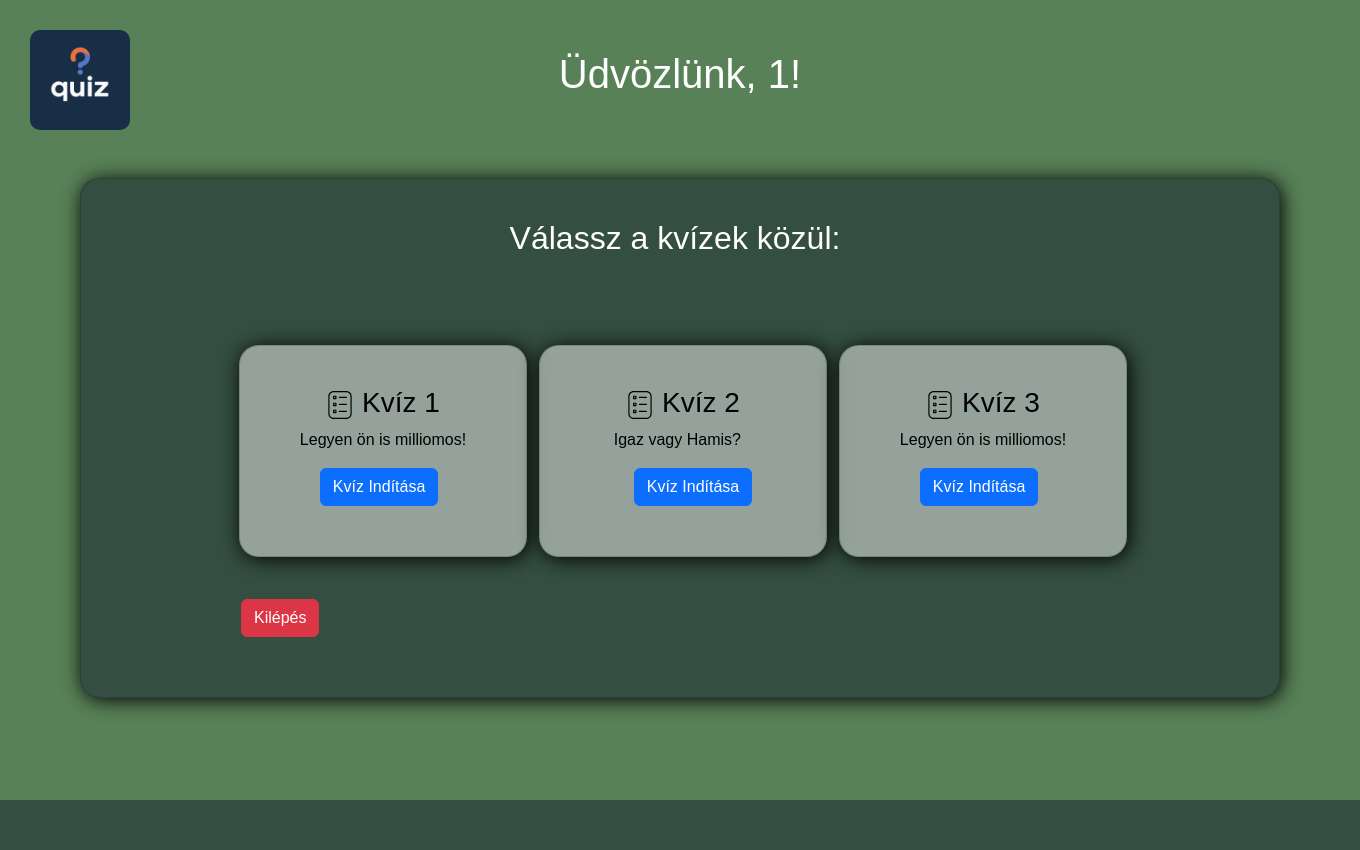
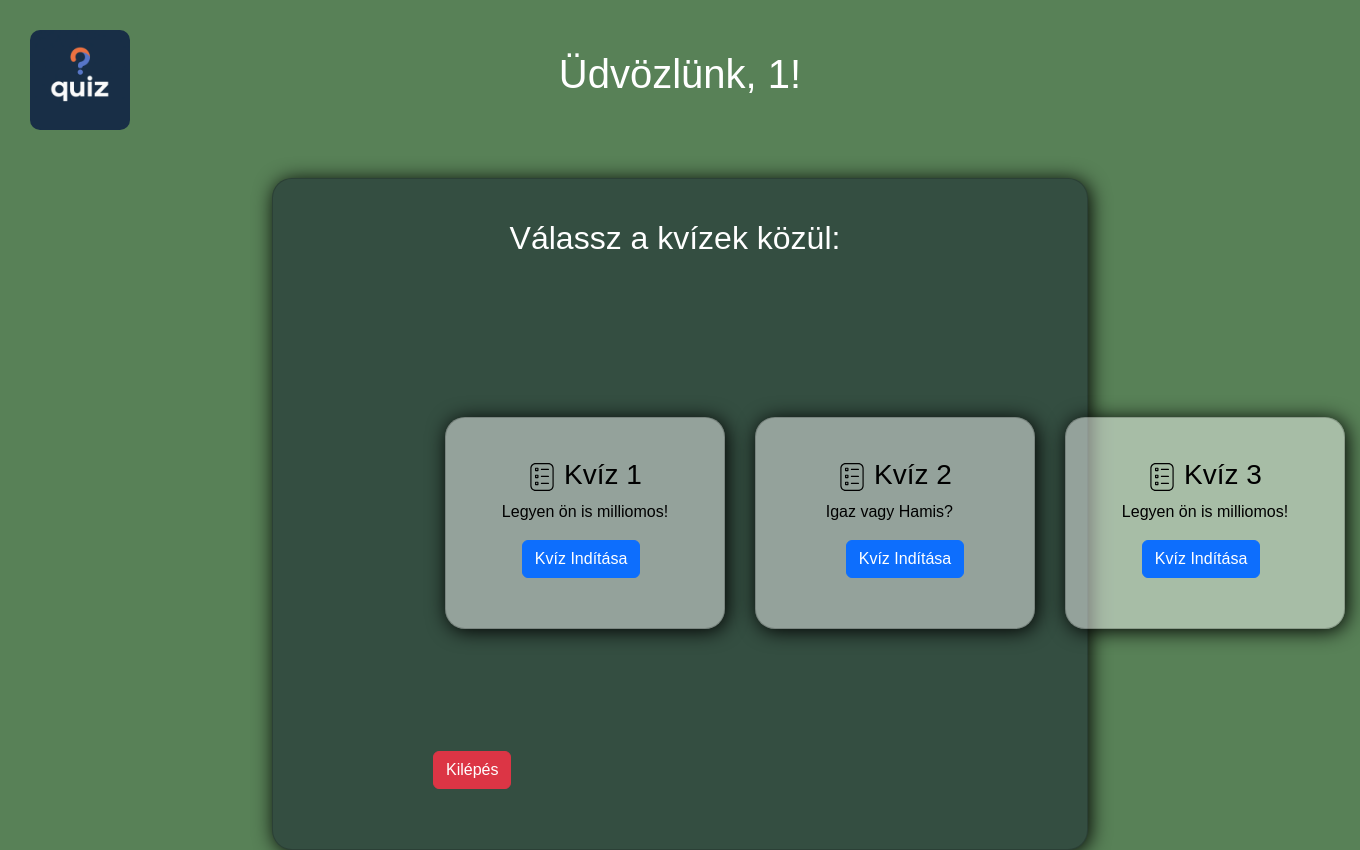
Before and after one commit to mikeczlilla/Quiz, a PHP site: page /fooldal.php in a window 1360 px wide. Before the commit the page ends 800 px from the top, so only its background shows below. Run offline with PHP 8.4, Linux system fonts and the light colour scheme; the visitor is signed in with stand-in values (Sample User, id 1).

Commit message:
reszponzivitás
in progress...

```diff
--- a/frontend/css/fooldal.css
+++ b/frontend/css/fooldal.css
@@ -6,7 +6,7 @@
 .card {
   background-color: #344e41;
   color: white;
-  max-width: 1200px;
+  width: 60%;
   margin-left: auto;
   margin-right: auto;
   margin-top: 80px;
@@ -49,17 +49,28 @@
   left: 795px;
 }
 .container {
-  height: auto;
+  height: auto; /*
   display: grid;
   grid-template-columns: 300px 300px 300px;
   grid-template-rows: auto;
   justify-items: center;
-  align-items: center;
+  align-items: center; */
+
+  /* box model properties */
+  margin: 3rem auto;
+  padding: 2rem;
+
+  /* display properties */
+  display: grid;
+  grid-template-columns: repeat(5,1fr);
+  place-items: center;
+  gap: 20px 30px;
 }
-#kartya {
+#kartya1, #kartya2, #kartya3 {
   background-color: rgba(255, 255, 255, 0.473);
   color: black;
   max-height: 300px;
+  width: 280px;
 }
 .logo{
   width: 100px;
@@ -82,18 +93,20 @@
 a{
   margin-left: 20px;
 }
-
+/*
 @media (width < 600px) {
   .card {
     max-width: 600px;
-  }
+  }210
   #txtarea {
     width: max-content;
   }
-}
-@media (width < 900px) {
+} */
+/* @media screen and (min-width < 600px) and (max-width > 900px) {
   .card {
-    max-width: 600px;
+    margin-left: auto;
+    margin-right: auto;
+
   }
   #txtarea {
     width: 400px;
@@ -106,4 +119,25 @@
     margin-right: 0;
     margin-top: 20px;
   }
+} */
+
+
+
+@media screen and (min-width:250px) and (max-width:480px) {
+  .container{
+    grid-template-columns: repeat(1,1fr);
+  }
 }
+
+ /* Tablet View */
+ @media screen and (min-width:481px) and (max-width:768px) {
+  .container{
+    grid-template-columns: repeat(3,1fr);
+  }
+}
+ /* Laptop View */
+ @media screen and (min-width:769px) and (max-width:1024px) {
+  .container{
+    grid-template-columns: repeat(4,1fr);
+  }
+}
--- a/frontend/fooldal.php
+++ b/frontend/fooldal.php
@@ -45,35 +45,29 @@
       <h2>Válassz a kvízek közül:</h2>
       <div class="container">
 
-        <form action="">
-          <div class="card" id="kartya" style="width: 18rem;">
+          <div class="card" id="kartya1">
             <div class="card-body">
               <h3 class="card-title"><img src="kep/ballot.svg" alt="icon"> Kvíz 1</h3>
               <p class="card-text">Legyen ön is milliomos!</p>
               <a href="kviz1.php" class="btn btn-primary">Kvíz Indítása</a>
             </div>
           </div>
-        </form>
 
-        <form action="">
-          <div class="card" id="kartya" style="width: 18rem;">
+          <div class="card" id="kartya2">
             <div class="card-body">
               <h3 class="card-title"><img src="kep/ballot.svg" alt="icon"> Kvíz 2</h3>
               <p class="card-text">Igaz vagy Hamis?</p>
               <a href="kviz2.php" class="btn btn-primary">Kvíz Indítása</a>
             </div>
           </div>
-        </form>
 
-        <form action="">
-          <div class="card" id="kartya" style="width: 18rem;">
+          <div class="card" id="kartya3">
             <div class="card-body">
               <h3 class="card-title"><img src="kep/ballot.svg" alt="icon"> Kvíz 3</h3>
               <p class="card-text">Legyen ön is milliomos!</p>
               <a href="kviz3.php" class="btn btn-primary">Kvíz Indítása</a>
             </div>
           </div>
-        </form>
 
       </div>
       <form action="" id="kilepes">
@@ -88,7 +82,7 @@
               </div>
               <div class="modal-footer">
                 <button type="button" class="btn btn-secondary" data-bs-dismiss="modal">Mégse</button>
-                <button type="submit" formaction="index.php" class="btn btn-primary">Kilépés</button>
+                <button type="submit" formaction="index.php" class="btn btn-danger">Kilépés</button>
               </div>
             </div>
           </div>
--- a/frontend/kviz1.php
+++ b/frontend/kviz1.php
@@ -102,7 +102,7 @@
             </div>
             <div class="modal-footer">
               <button type="button" class="btn btn-secondary" data-bs-dismiss="modal">Mégse</button>
-              <button type="submit" formaction="fooldal.php" class="btn btn-primary">Kilépés</button>
+              <button type="submit" formaction="fooldal.php" class="btn btn-danger">Kilépés</button>
             </div>
           </div>
         </div>
--- a/frontend/kviz2.php
+++ b/frontend/kviz2.php
@@ -88,7 +88,7 @@
               </div>
               <div class="modal-footer">
                 <button type="button" class="btn btn-secondary" data-bs-dismiss="modal">Mégse</button>
-                <button type="submit" formaction="fooldal.php" class="btn btn-primary">Kilépés</button>
+                <button type="submit" formaction="fooldal.php" class="btn btn-danger">Kilépés</button>
               </div>
             </div>
           </div>
--- a/frontend/kviz3.php
+++ b/frontend/kviz3.php
@@ -102,7 +102,7 @@
               </div>
               <div class="modal-footer">
                 <button type="button" class="btn btn-secondary" data-bs-dismiss="modal">Mégse</button>
-                <button type="submit" formaction="fooldal.php" class="btn btn-primary">Kilépés</button>
+                <button type="submit" formaction="fooldal.php" class="btn btn-danger">Kilépés</button>
               </div>
             </div>
           </div>
```
